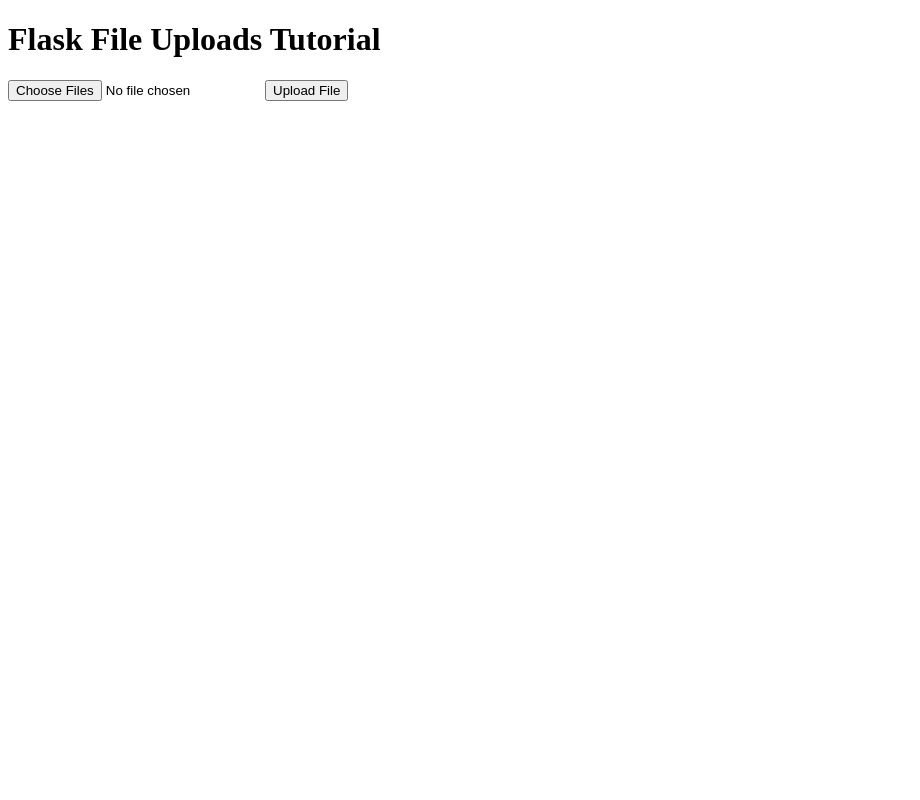
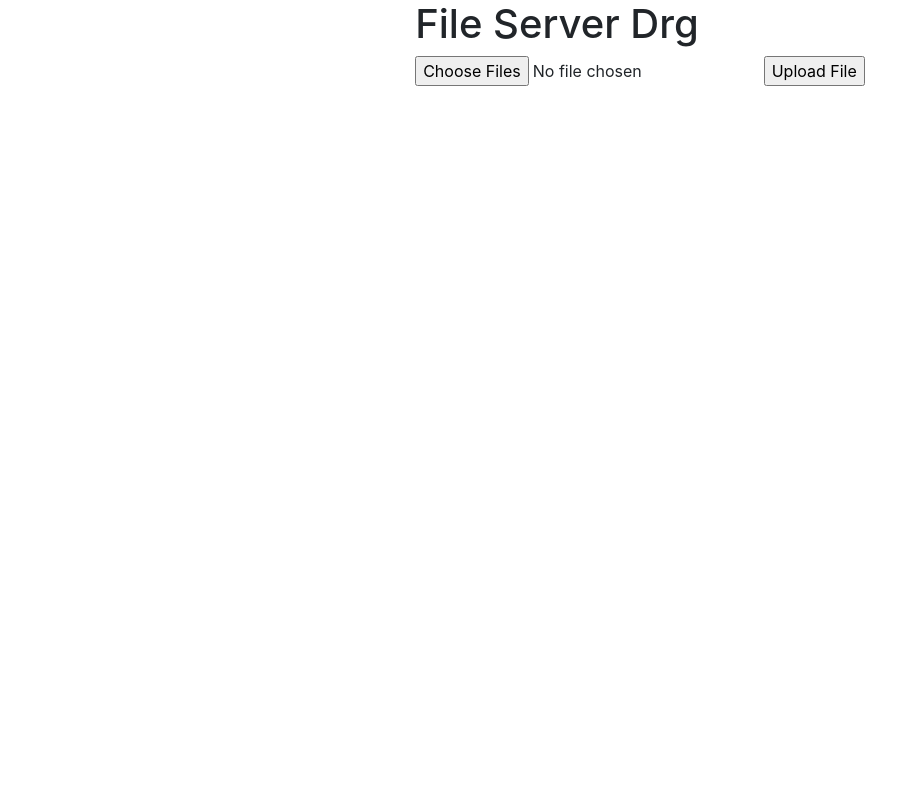
Before and after one commit to Godkayaki/Home-cloud, a Flask app: page / in a window 1280 px wide. Shown: the whole page, without its empty margins (0-920 px from the left). Run offline with Flask 2, Linux system fonts and the light colour scheme.

Commit message:
small styling

```diff
--- /dev/null
+++ b/static/css/style.css
@@ -0,0 +1,17 @@
+html, body {
+    height: 100%;
+}
+
+html {
+    display: table;
+    margin: auto;
+}
+
+body {
+    display: table-cell;
+}
+
+h1.logo {
+    padding-top: 10px;
+    padding-bottom: 10px;
+}
--- a/templates/index.html
+++ b/templates/index.html
@@ -1,13 +1,16 @@
 <!DOCTYPE html>
 <html lang="en">
 <head>
+    <link rel="stylesheet" href="https://cdn.jsdelivr.net/npm/bootstrap@4.3.1/dist/css/bootstrap.min.css" integrity="sha384-ggOyR0iXCbMQv3Xipma34MD+dH/1fQ784/j6cY/iJTQUOhcWr7x9JvoRxT2MZw1T" crossorigin="anonymous">
+    <link rel="stylesheet" href="{{ url_for('static', filename='css/style.css') }}">
+
     <meta charset="UTF-8">
     <meta http-equiv="X-UA-Compatible" content="IE=edge">
     <meta name="viewport" content="width=device-width, initial-scale=1.0">
-    <title>Home</title>
+    <title>FileServer · Drg</title>
 </head>
 <body>
-    <h1>Flask File Uploads Tutorial</h1>
+    <h1 class="title">File Server Drg</h1>
 
     <form method='POST' enctype='multipart/form-data'>
         {{form.hidden_tag()}}
```
Also changed, not shown: 1 other file.
